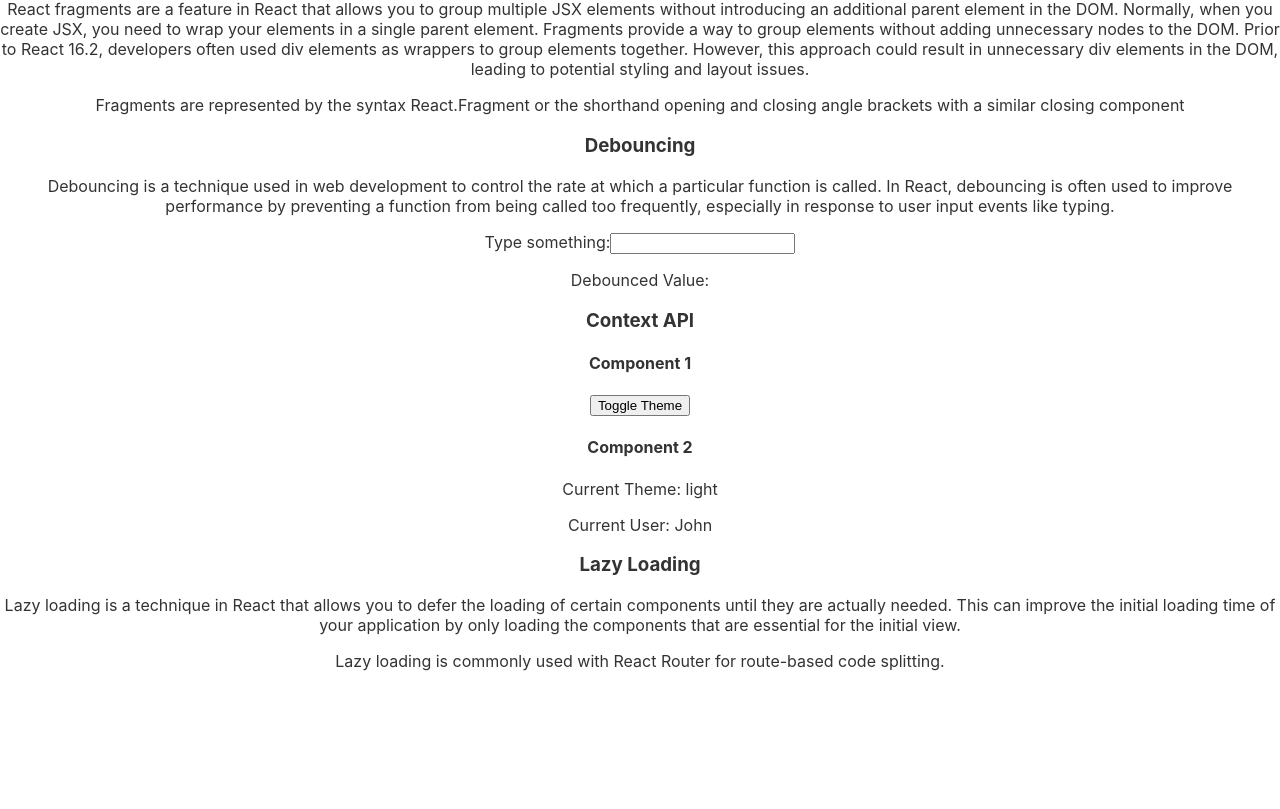
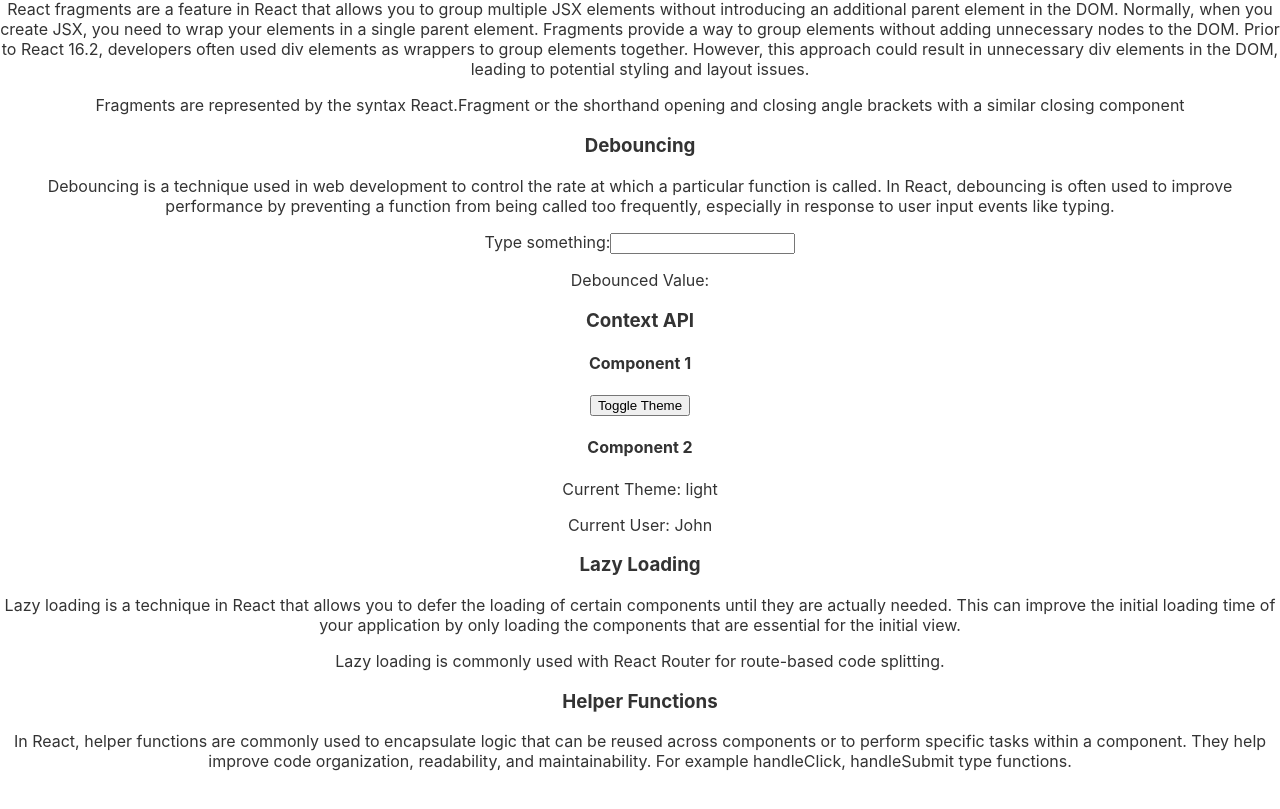
Before and after one commit to KshitizSachan/how-to-react, a React (Create React App) app: page / in a window 1280 px wide. Shown: the part 1282-2091 px from the top of the page. Before the commit the page ends 2033 px from the top, so only its background shows below. Built offline with nearby package versions, Linux system fonts and the light colour scheme; no server answers.

Commit message:
helper functions

```diff
--- a/src/App.js
+++ b/src/App.js
@@ -15,6 +15,8 @@ import Debouncing from "./components/debouncing";
 import Component1 from "./components/context/component1";
 import Component2 from "./components/context/component2";
 import ParentContext from "./components/context/parentComponent";
+import HelperFunction from './components/helper_functions';
+
 const LazyComponent = lazy(() => import('./components/lazyLoading'));
 
 
@@ -40,6 +42,7 @@ function App() {
           <Suspense fallback={<div>Loading...</div>}>
             <LazyComponent />
           </Suspense>
+          <HelperFunction/>
     </ParentContext>
     </MyContextProvider>
   );
--- /dev/null
+++ b/src/components/helper_functions.jsx
@@ -0,0 +1,15 @@
+const HelperFunction = () =>{
+    return (
+        <>
+            <h3>Helper Functions</h3>
+            <p>
+
+In React, helper functions are commonly used to encapsulate logic that can be
+reused across components or to perform specific tasks within a component. They
+help improve code organization, readability, and maintainability. For example
+handleClick, handleSubmit type functions.
+            </p>
+        </>
+    )
+}
+export default HelperFunction;
```
